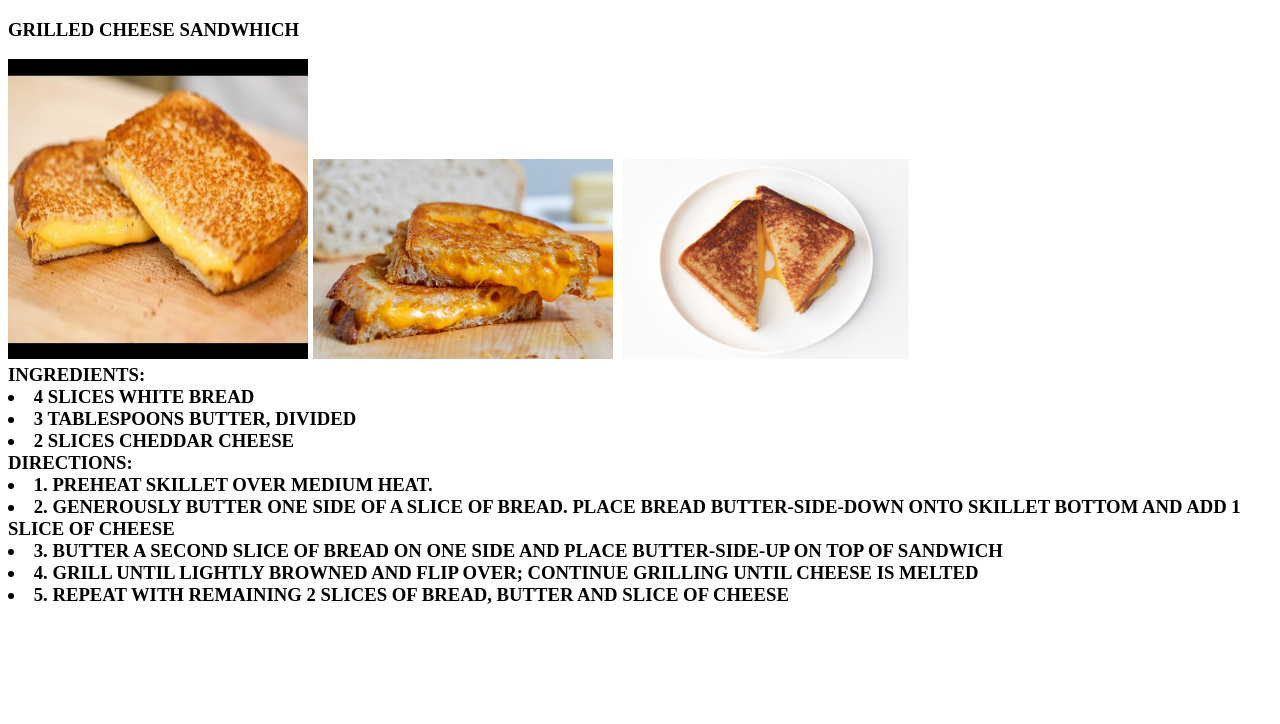
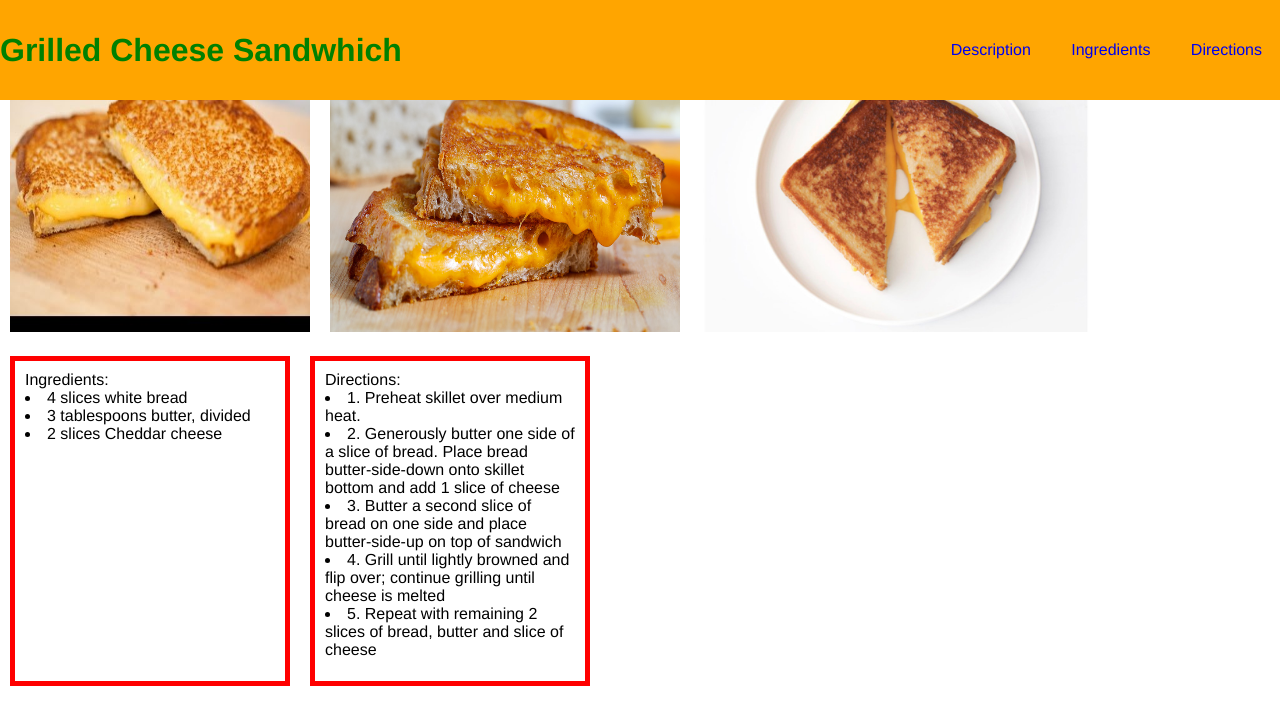
Before and after one commit to hchoi12345/WebDev, a plain HTML site: page Week_2/cookingrecipe.html in a window 1280 px wide. Drawn offline with Linux system fonts and the light colour scheme.

Commit message:
sticky_navbar

```diff
--- a/Week_2/cookingrecipe.html
+++ b/Week_2/cookingrecipe.html
@@ -8,18 +8,125 @@
 		}
 		h3{
 			text-transform: uppercase;
+			color: blue;
 		}
 		.thumbnail{
-
+			width: 300px;
+			height: 300px;
+			float: left;
+			margin: 10px;
+			border-width: 5px;
+			padding: 10px;
+			width: 250px;
+			border-style: solid;
+			border-color: red;
 		}
 	</style>
 </head>
 
-<h3>Grilled Cheese Sandwhich<h3>
+<head>
+  <title>Positioning</title>
+  <style type="text/css">
+
+    *{
+      margin: 0;
+      padding: 0;
+    }
+
+    body{
+      font-family: "Helvetica Neue", Helvetica, Arial, sans-serif;
+    }
+
+    header{
+      background-color: orange;
+      width: 100%;
+      height: 100px;
+    }
+
+    /*decendent selectors to only target h1 elements who have a parent elemnt of header*/
+    header h1{
+      color: green;
+      display: inline-block;
+      max-width: 60%;
+      line-height: 100px;
+      overflow: hidden;
+    }
+
+    h3{
+		text-transform: uppercase;
+		color: blue;
+	}
+	.thumbnail{
+		width: 300px;
+		height: 300px;
+		float: left;
+		margin: 10px;
+		border-width: 5px;
+		padding: 10px;
+		width: 250px;
+		border-style: solid;
+		border-color: red;
+	}
+
+    /*make a right side navigation tag using text align and inline block*/
+    header nav{
+      display: inline-block;
+      float: right;
+      height: 90px;
+      overflow: hidden;
+    }
+
+    nav ul{
+      list-style-type: none;
+      text-align: right;
+      line-height: 100px;
+    }
+
+    nav ul li{
+      display: inline-block;
+      margin: auto -2px;
+    }
+
+    nav ul li a{
+      display: block;
+      padding: 0 20px;
+      text-decoration: none;
+    }
+
+    nav ul li a:hover{
+      background-color: black;
+    }
+
+    p{
+      margin: 1em 0;
+
+    }
+
+    .sticky-navbar{
+      position: fixed;
+    }
+
+  </style>
+</head>
 <body>
-	<img src="GrilledCheese1.jpg" style="width:300px;height:300px;">
-	<img src="GrilledCheese2.jpg" style="width:500x;height:200px;">
-	<img src="GrilledCheese3.jpeg" style="width:300px;height:200px;">
+
+<header class="sticky-navbar">
+  <h1>Grilled Cheese Sandwhich</h1>
+  <nav>
+    <ul>
+      <li><a href="#">Description</a></li>
+      <li><a href="#">Ingredients</a></li>
+      <li><a href="#">Directions</a></li>
+    </ul>
+  </nav>
+</header>
+
+<h3>Grilled Cheese Sandwhich</h3>
+<body>
+	<img src="GrilledCheese1.jpg" style="width:300px;height:300px; float: left; padding: 10px">
+	<img src="GrilledCheese2.jpg" style="width:350px;height:300px; float:left; padding: 10px">
+	<img src="GrilledCheese3.jpeg" style="width:400px;height:300px; float:left; padding: 10px"">
+	<br></br><br></br><br></br><br></br><br></br><br></br><br></br><br></br><br></br>
 	<div class="thumbnail">Ingredients:
 	 	<li>4 slices white bread</li>
 		<li>3 tablespoons butter, divided</li>
```
